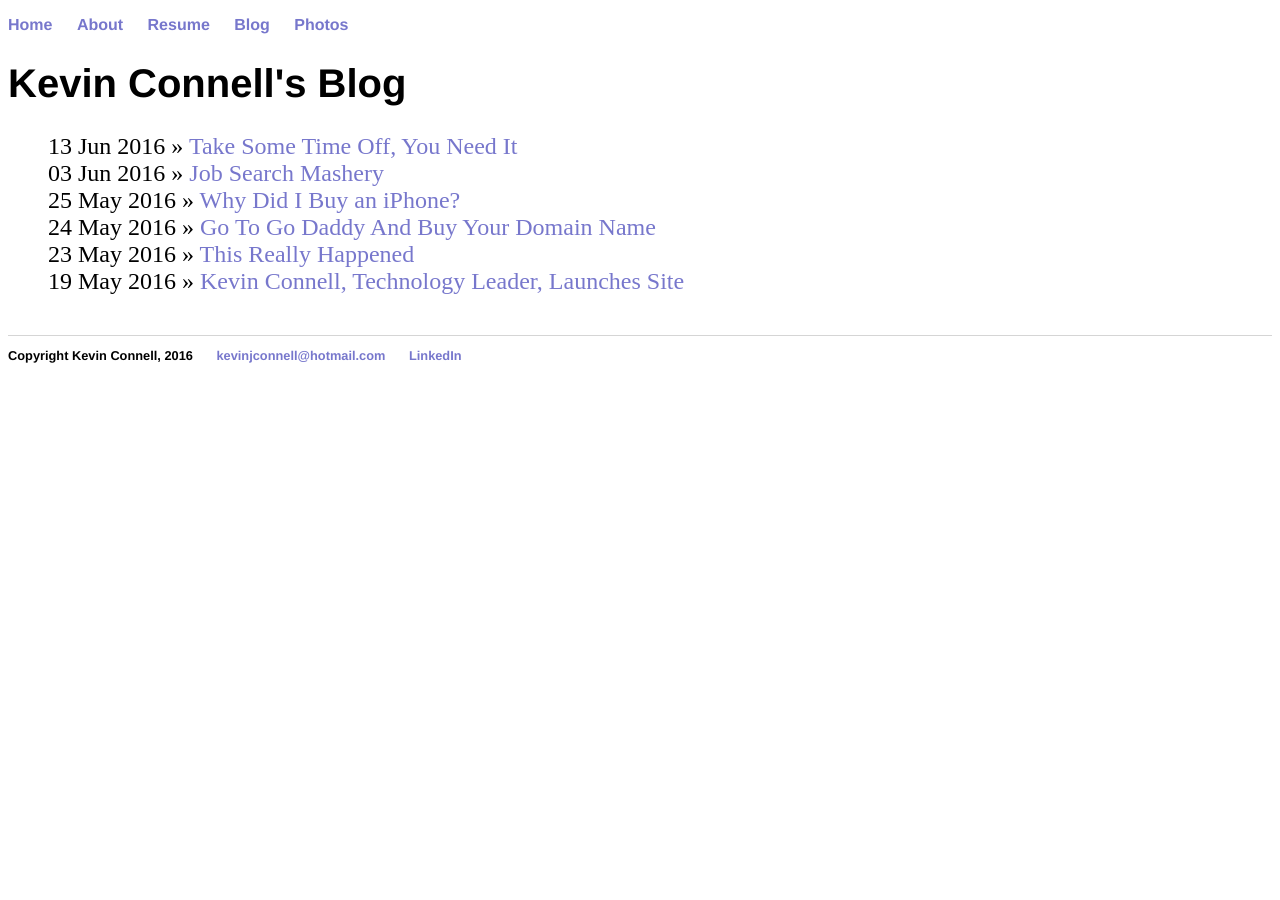
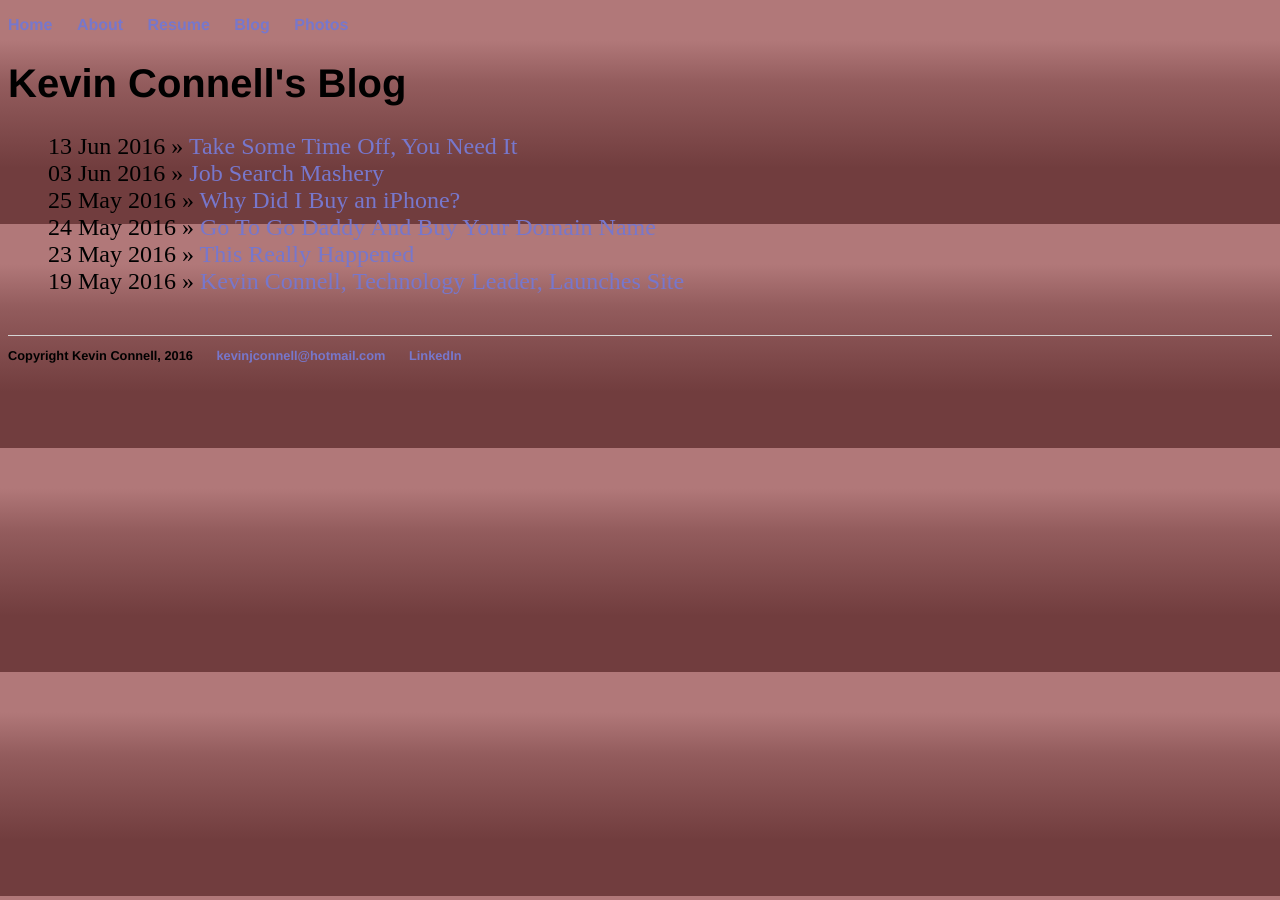
Before and after one commit to mo4dawg/mo4dawg.github.io, a Jekyll site: the page built from blog/index.html, in a window 1280 px wide. Built offline with Jekyll 4.4.1, drawn with Linux system fonts in a browser that asks for light colours.

Commit message:
Update default.html

```diff
--- a/_layouts/default.html
+++ b/_layouts/default.html
@@ -5,7 +5,7 @@
 			<!-- link to main stylesheet -->
 			<link rel="stylesheet" type="text/css" href="/css/main.css">
 		</head>
-		<body>
+		<body class="MyGradientClass">
 			<nav>
 	    		<ul>
 	        		<li><a href="/">Home</a></li>
```
